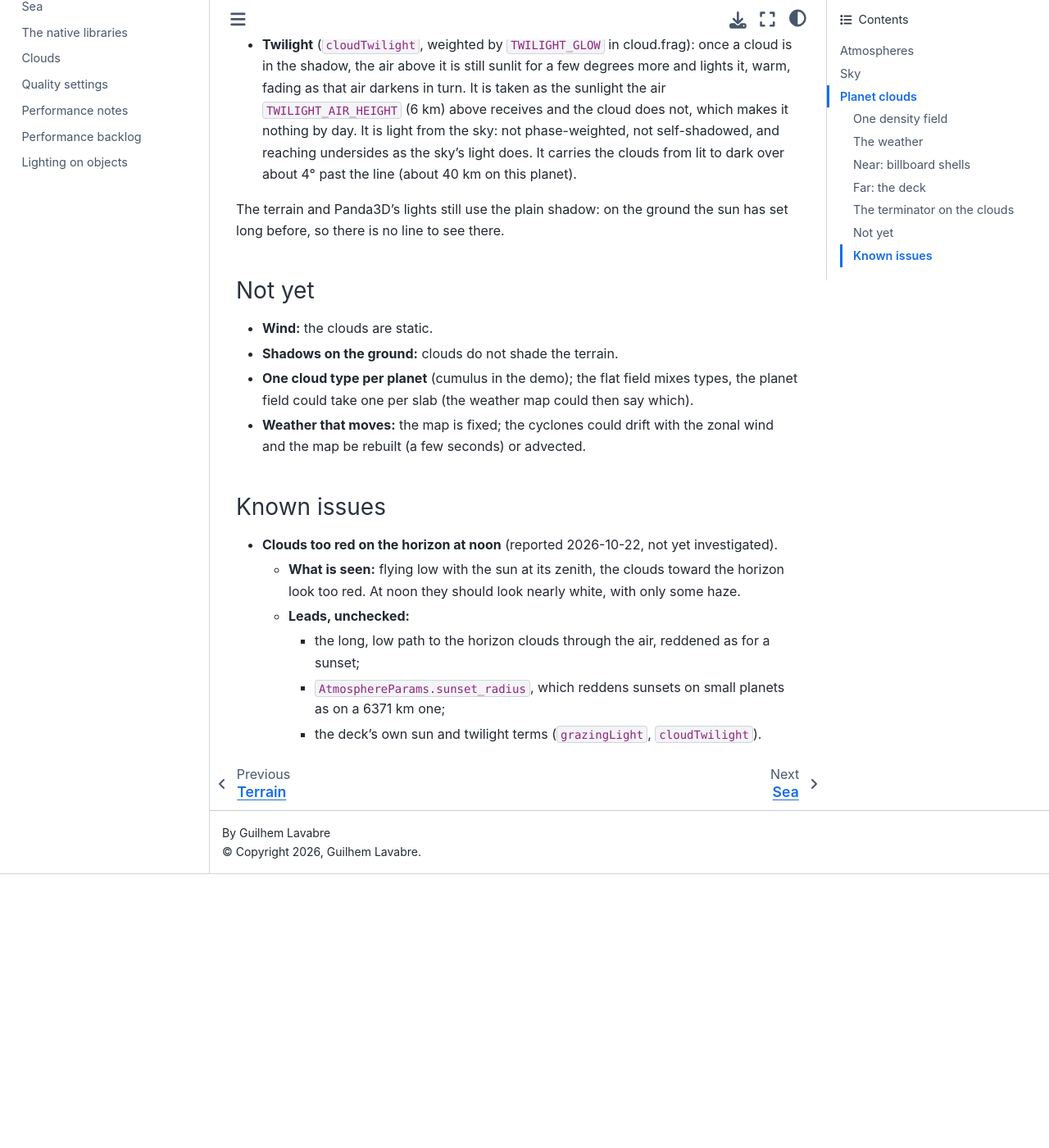
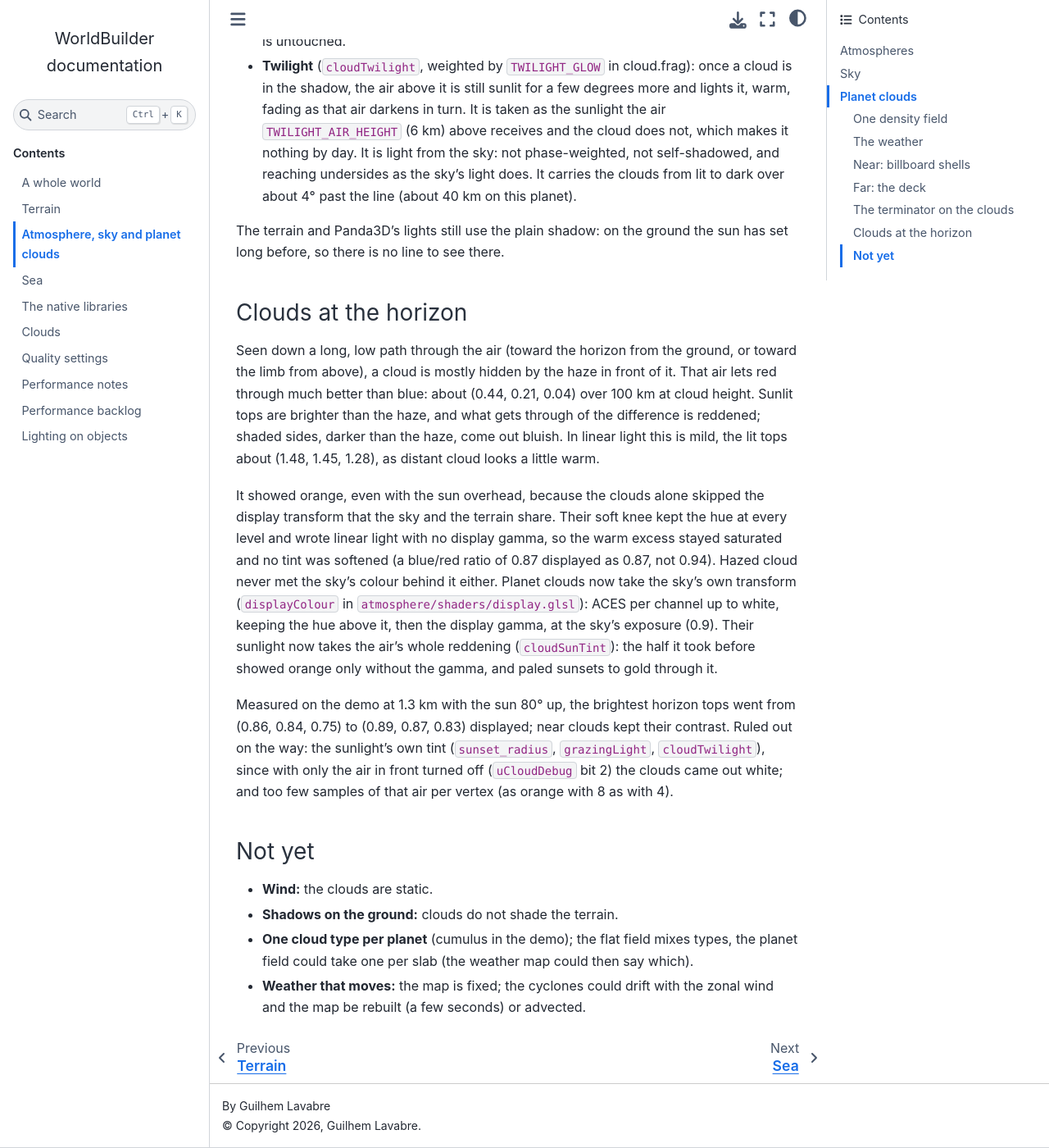
Before and after one commit to JoeDalton/WorldBuilder, a Sphinx documentation site: the page built from docs/source/atmosphere.md, in a window 1280 px wide and 1400 px high, scrolled down 9106 px. Shown: the whole window at 82% size. Built offline with Sphinx 7.4.7 and the Sphinx Book theme 1.1.4, drawn with Linux system fonts in a browser that asks for light colours; pages that are not in the unit, such as notebooks, are missing from menus; before the commit the page ends 10172 px from its top, so only the background shows below that; some of the changed text lies outside the part shown.

Commit message:
24 clouds appear red at the horizon even at noon (#36)

```diff
--- a/docs/source/atmosphere.md
+++ b/docs/source/atmosphere.md
@@ -82,7 +82,9 @@
   ground, in both its looks.
 - **Planet clouds:** per vertex for billboards (the air barely changes across
   one, and per pixel it would be paid for every layer of overdraw), per pixel
-  for the deck.
+  for the deck. They then share the sky's tonemap (`display.glsl`), so a
+  cloud deep in haze ends up the colour of the sky behind it
+  ([clouds at the horizon](#clouds-at-the-horizon)).
 
 `Atmospheres` holds every atmosphere's uniforms in arrays shared by all bound
 nodes and rewrites them in place once a frame, in float64 where it matters
@@ -114,8 +116,7 @@
 ### Left out: true multiple scattering (the Bruneton option)
 
 Light scattered more than once is only the flat twilight fill above: its
-colour and its fading are guesses, and lit clouds come out a little yellow
-(the cloud shader puts half the reddening back, standing in for it). Clouds
+colour and its fading are guesses. Clouds
 in the planet's shadow follow the same twilight curve for their sky light,
 plus a stand-in for the light of the still-lit air above them
 ([the terminator on the clouds](#the-terminator-on-the-clouds)).
@@ -360,6 +361,35 @@
 The terrain and Panda3D's lights still use the plain shadow: on the ground
 the sun has set long before, so there is no line to see there.
 
+### Clouds at the horizon
+
+Seen down a long, low path through the air (toward the horizon from the
+ground, or toward the limb from above), a cloud is mostly hidden by the haze
+in front of it. That air lets red through much better than blue: about
+(0.44, 0.21, 0.04) over 100 km at cloud height. Sunlit tops are brighter than
+the haze, and what gets through of the difference is reddened; shaded sides,
+darker than the haze, come out bluish. In linear light this is mild, the
+lit tops about (1.48, 1.45, 1.28), as distant cloud looks a little warm.
+
+It showed orange, even with the sun overhead, because the clouds alone
+skipped the display transform that the sky and the terrain share. Their soft
+knee kept the hue at every level and wrote linear light with no display
+gamma, so the warm excess stayed saturated and no tint was softened (a
+blue/red ratio of 0.87 displayed as 0.87, not 0.94). Hazed cloud never met
+the sky's colour behind it either. Planet clouds now take the sky's own
+transform (`displayColour` in `atmosphere/shaders/display.glsl`): ACES per
+channel up to white, keeping the hue above it, then the display gamma, at the
+sky's exposure (0.9). Their sunlight now takes the air's whole reddening
+(`cloudSunTint`): the half it took before showed orange only without the
+gamma, and paled sunsets to gold through it.
+
+Measured on the demo at 1.3 km with the sun 80° up, the brightest horizon
+tops went from (0.86, 0.84, 0.75) to (0.89, 0.87, 0.83) displayed; near
+clouds kept their contrast. Ruled out on the way: the sunlight's own tint
+(`sunset_radius`, `grazingLight`, `cloudTwilight`), since with only the air
+in front turned off (`uCloudDebug` bit 2) the clouds came out white; and too
+few samples of that air per vertex (as orange with 8 as with 4).
+
 ### Not yet
 
 - **Wind:** the clouds are static.
@@ -369,18 +399,3 @@
   then say which).
 - **Weather that moves:** the map is fixed; the cyclones could drift with the
   zonal wind and the map be rebuilt (a few seconds) or advected.
-
-### Known issues
-
-- **Clouds too red on the horizon at noon** (reported 2026-10-22, not yet
-  investigated).
-  - **What is seen:** flying low with the sun at its zenith, the clouds
-    toward the horizon look too red. At noon they should look nearly white,
-    with only some haze.
-  - **Leads, unchecked:**
-    - the long, low path to the horizon clouds through the air, reddened as
-      for a sunset;
-    - `AtmosphereParams.sunset_radius`, which reddens sunsets on small
-      planets as on a 6371 km one;
-    - the deck's own sun and twilight terms (`grazingLight`,
-      `cloudTwilight`).
```
Also changed, not shown: CHANGELOG.md (+14 -0 lines), docs/source/clouds.md (+14 -4 lines), docs/source/object_lighting.md (+7 -5 lines), docs/source/world.md (+3 -1 lines), 7 other files.
